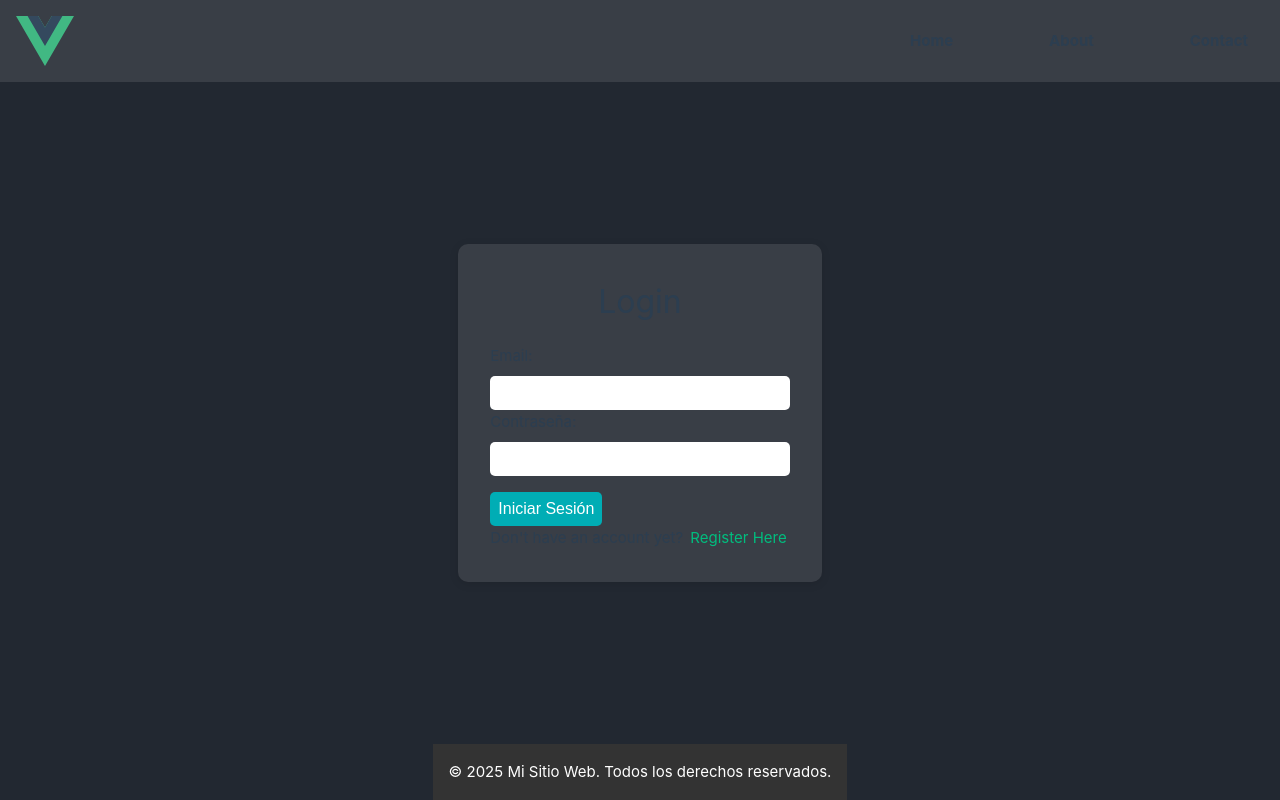
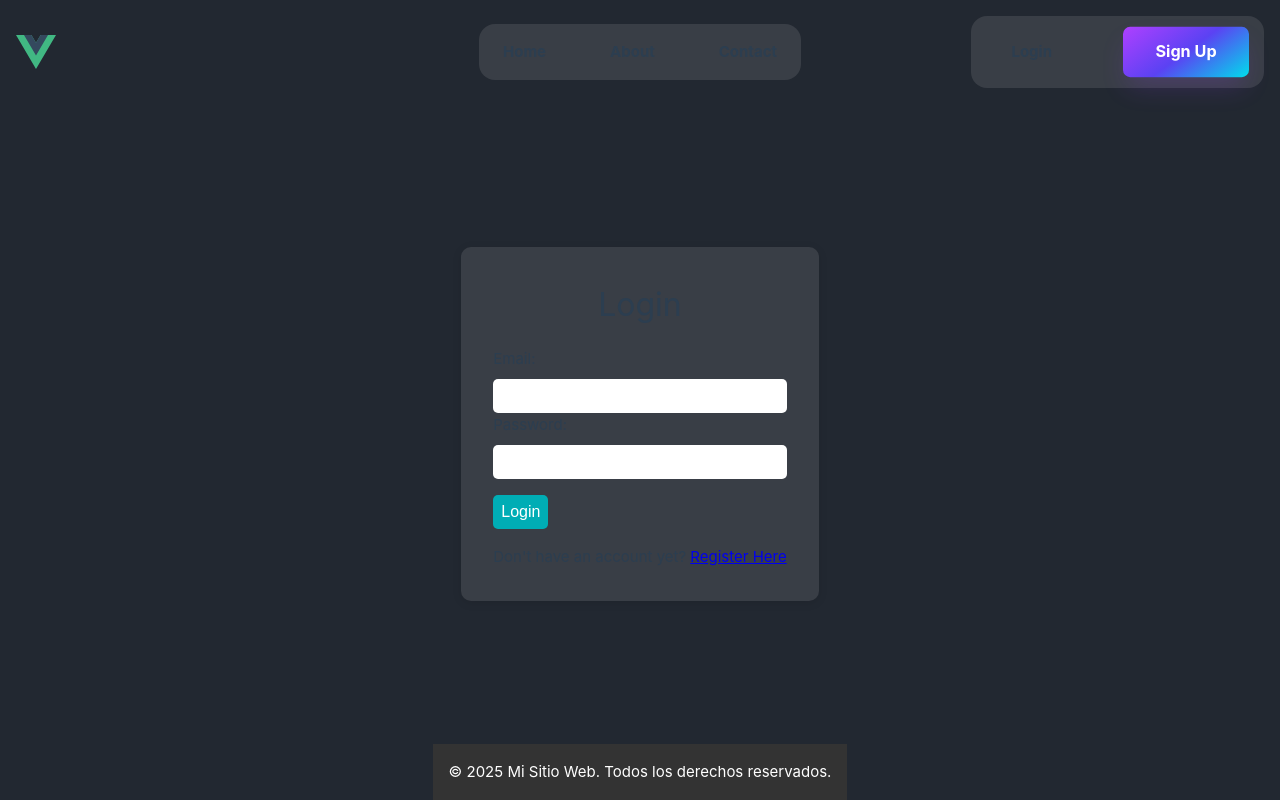
Before and after one commit to Javclamar/Zeno-finance-app, a Vue app: page / in a window 1280 px wide. Built offline with nearby package versions, Linux system fonts and the light colour scheme; the HTML template or start-up script is replaced by a standard one.

Commit message:
Finishes the Header design

```diff
--- a/src/App.vue
+++ b/src/App.vue
@@ -54,6 +54,8 @@ onMounted(() => {
   flex: 1;
   padding: 1rem;
   width: 100%;
+  max-width: 1200px;
+  margin: 0 auto;
   background-color: var(--fondo);
   align-items: center;
 }
--- a/src/assets/main.css
+++ b/src/assets/main.css
@@ -9,14 +9,6 @@
   align-items: center;
 }
 
-a,
-.green {
-  text-decoration: none;
-  color: hsla(160, 100%, 37%, 1);
-  transition: 0.4s;
-  padding: 3px;
-}
-
 :root {
   --fondo: #222831;
   --fondo-secundario: #393E46;
@@ -25,3 +17,11 @@ a,
   --boton: #00ADB5;
   --boton-hover: hsla(160, 100%, 37%, 1);
 }
+
+@media (max-width: 768px) {
+  .main-content {
+    padding: 0.5rem;
+    flex-direction: column;
+    align-items: stretch;
+  }
+}
--- a/src/components/HeaderComponent.vue
+++ b/src/components/HeaderComponent.vue
@@ -1,7 +1,10 @@
 <!-- src/components/Header.vue -->
 <template>
   <header class="header">
+    <div class="left">
       <img src="@/assets/logo.svg" alt="Logo" class="logo" />
+    </div>
+    <div class="center">
       <nav>
         <ul class="nav">
           <li><router-link to="/">Home</router-link></li>
@@ -9,39 +12,132 @@
           <li><router-link to="/contact">Contact</router-link></li>
         </ul>
       </nav>
+    </div>
+    <div class="right">
+      <nav>
+        <ul class="nav">
+          <li class="login-link"><router-link to="/login" class="texto">Login</router-link></li>
+          <li class="signup-link"><router-link to="/register" class="texto-negro">Sign Up</router-link></li>
+        </ul>
+      </nav>
+    </div>
   </header>
 </template>
 
 <script>
 import '@/assets/main.css';
 export default {
-  name: 'Header',
-  props: {
-    title: {
-      type: String,
-      default: 'My App'
-    }
-  }
+  name: 'Header'
 }
 </script>
 
 <style scoped>
 .header {
-  background-color: var(--fondo-secundario);
-  color: var(--texto);
+  width: 100%;
+  background-color: var(--fondo);
   padding: 1rem;
-  min-width: 100%;
   display: flex;
+  flex-wrap: wrap;
+  align-items: center;
   justify-content: space-between;
+  gap: 3rem;
+}
+
+.left,
+.center,
+.right {
+  flex: 1;
+  display: flex;
+  justify-content: center;
   align-items: center;
+}
+
+.left {
+  justify-content: flex-start;
+}
+
+.right {
+  justify-content: flex-end;
+}
+
+.logo {
+  height: auto;
+  width: 40px;
+  max-width: 100%;
 }
 
 .nav {
   list-style: none;
   display: flex;
-  gap: 4rem;
+  gap: 2rem;
+  background-color: var(--fondo-secundario);
+  border-radius: 1rem;
+  padding: 0.5rem;
+}
+
+
+
+.login-link {
+  color: var(--texto);
+  text-decoration: none;
+  padding: 0.5rem 1rem;
+}
+
+.signup-link {
+  align-items: center;
+  background-image: linear-gradient(144deg, #af40ff, #5b42f3 50%, #00ddeb);
+  border: 0;
+  border-radius: 8px;
+  box-shadow: rgba(151, 65, 252, 0.2) 0 15px 30px -5px;
+  box-sizing: border-box;
+  color: #ffffff;
+  display: flex;
+  font-size: 18px;
   justify-content: center;
-  padding: 0;
+  line-height: 1em;
+  max-width: 100%;
+  min-width: 140px;
+  padding: 3px;
+  text-decoration: none;
+  user-select: none;
+  -webkit-user-select: none;
+  touch-action: manipulation;
+  white-space: nowrap;
+  cursor: pointer;
+  transition: all 0.3s;
+  transform: scale(0.9);
+
+}
+
+.signup-link:active,
+.signup-link:hover {
+  outline: 0;
+  transform: scale(1);
+}
+
+.signup-link span {
+  background-color: rgb(5, 6, 45);
+  padding: 16px 24px;
+  border-radius: 6px;
+  width: 100%;
+  height: 100%;
+  transition: 300ms;
+}
+
+.signup-link:hover span {
+  background: none;
+}
+
+.texto {
+  color: var(--texto);
+  text-decoration: none;
+  font-weight: bold;
+}
+
+.texto-negro {
+  color: var(--fondo);
+  text-decoration: none;
+  font-weight: bold
 }
 
 .nav a {
@@ -50,6 +146,7 @@ export default {
   font-weight: bold;
   padding: 0.5rem 1rem;
   border-radius: 4px;
+  float: left;
 }
 
 .nav a:hover {
@@ -57,8 +154,7 @@ export default {
   transition: 1s
 }
 
-.logo {
-  height: 50px;
-  width: auto;
+.nav a.active {
+  background-image: linear-gradient(144deg, #af40ff, #5b42f3 50%, #00ddeb);
 }
 </style>
--- a/src/views/LoginView.vue
+++ b/src/views/LoginView.vue
@@ -5,14 +5,14 @@
             <div class="form-group">
                 <label for="username">Email:</label>
                 <input type="text" id="username" v-model="email" required />
-                <label for="password">Contraseña:</label>
+                <label for="password">Password:</label>
                 <input type="password" id="password" v-model="password" required />
             </div>
-            <button type="submit">Iniciar Sesión</button>
+            <button type="submit">Login</button>
             <p v-if="errorMessage" class="error">{{ errorMessage }}</p>
             <p v-if="successMessage" class="success">{{ successMessage }}</p>
         </form>
-        <p>Don't have an account yet? <router-link to="/register">Register Here</router-link></p>
+        <div class="message">Don't have an account yet? <router-link to="/register">Register Here</router-link></div>
     </div>
 </template>
 
@@ -103,6 +103,12 @@ button {
     font-size: 1rem;
 }
 
+.message {
+    margin-top: 1rem;
+    text-align: center;
+    color: var(--texto);
+}
+
 button:hover {
     background-color: var(--boton-hover);
     transition: 1s;
--- a/src/views/RegisterView.vue
+++ b/src/views/RegisterView.vue
@@ -5,14 +5,16 @@
             <div class="form-group">
                 <label for="username">Email:</label>
                 <input type="text" id="username" v-model="email" required />
-                <label for="password">Contraseña:</label>
+                <label for="password">Password:</label>
+                <input type="password" id="password" v-model="password" required />
+                <label for="password">Repeat Password:</label>
                 <input type="password" id="password" v-model="password" required />
             </div>
             <button type="submit">Register</button>
             <p v-if="errorMessage" class="error">{{ errorMessage }}</p>
             <p v-if="successMessage" class="success">{{ successMessage }}</p>
         </form>
-        <p>Ya tienes una cuenta? <router-link to="/">Inicia sesión aquí</router-link></p>
+        <p>Already have an account? <router-link to="/">Login here</router-link></p>
     </div>
 </template>
 
```
Lines whose indentation alone changed are shown as unchanged.
